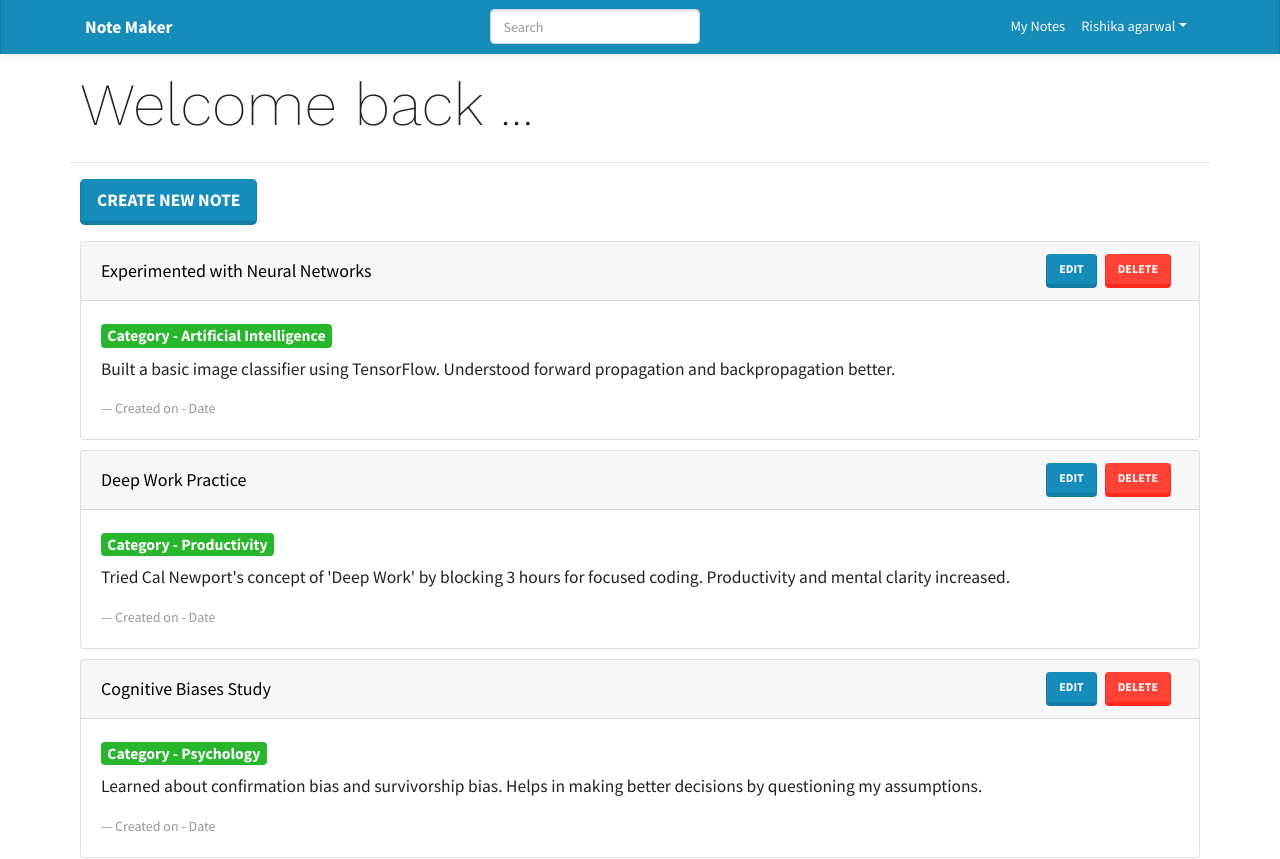
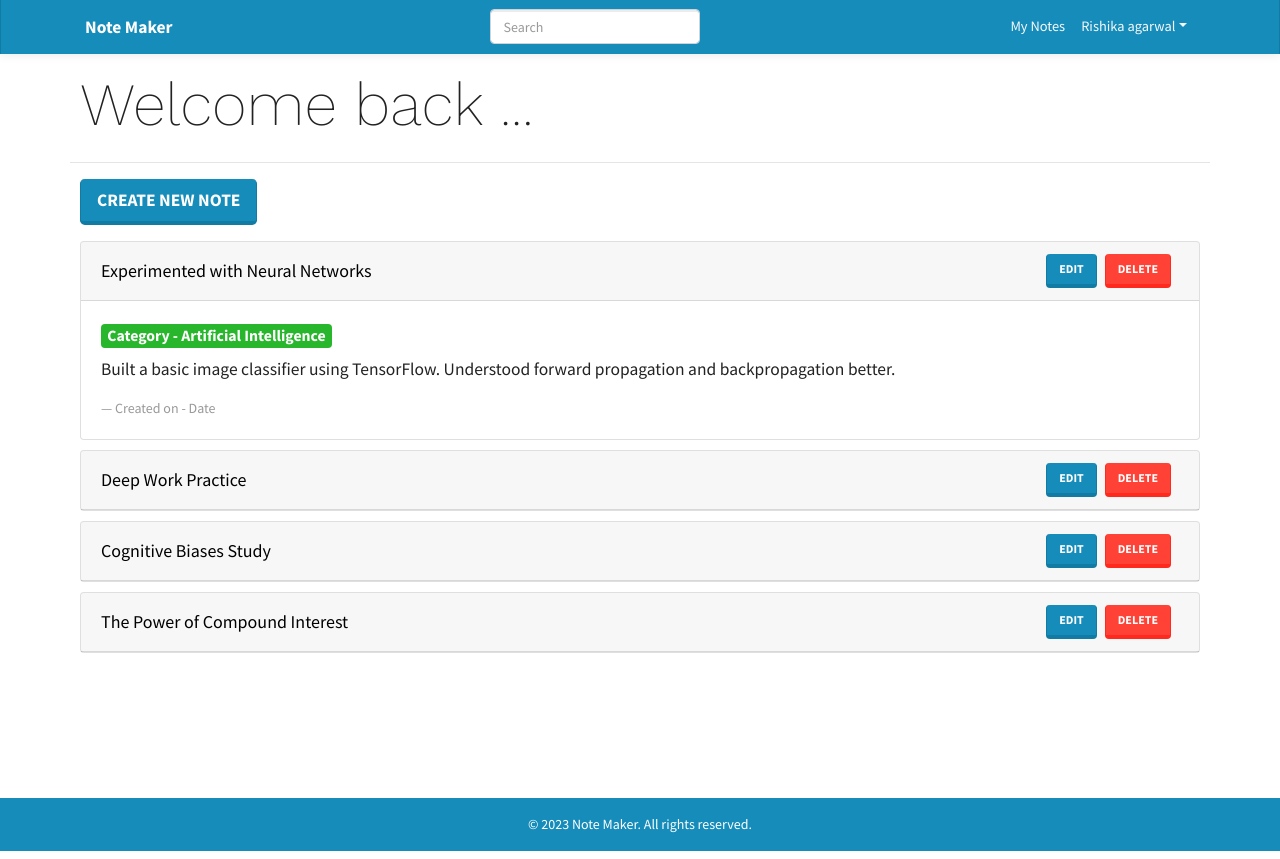
Before and after one commit to Rishika-993/NoteMaker, a React (Create React App) app in the folder frontend/: page /mynotes in a window 1280 px wide. Shown: the top 859 px of the page. Built offline with nearby package versions, Linux system fonts and the light colour scheme.

Commit message:
feat: update MyNotes component to use Accordion for note display and improve styling, default accordian setting

```diff
--- a/frontend/src/screens/LandingPage/LandingPage.css
+++ b/frontend/src/screens/LandingPage/LandingPage.css
@@ -7,7 +7,7 @@
     background-size: cover;
 }
 .bg-body-tertiary{
-    border-bottom: #010f1d ;
+    border-bottom: #082746;
     box-shadow: 0 0 10px rgba(0, 0, 0, 0.1);
 }
 .title {
--- a/frontend/src/screens/MyNotes/MyNotes.js
+++ b/frontend/src/screens/MyNotes/MyNotes.js
@@ -8,6 +8,7 @@ const MyNotes = () => {
         if (window.confirm("Are you sure you want to delete this note?")) {
         }
     };
+
     return (
         <MainScreen title="Welcome back ...">
             <Link to="/createnote">
@@ -15,21 +16,27 @@ const MyNotes = () => {
                     Create New Note
                 </Button>
             </Link>
-          {
-              notes.map((note) => (
+
+            <Accordion defaultActiveKey="0">
+                {notes.map((note, index) => (
+                    <Accordion.Item eventKey={index.toString()} key={note._id}>
                         <Card style={{ margin: 10 }}>
-                    <Card.Header style={{ display: 'flex' }}>
-                    <span
+                            <Card.Header style={{ display: 'flex', alignItems: 'center' }}>
+                                <Accordion.Button
+                                    as="div"
                                     style={{
                                         color: "black",
                                         textDecoration: "none",
                                         flex: 1,
                                         cursor: "pointer",
-                        alignSelf: "center",
                                         fontSize: 18,
-                    }}>
+                                        backgroundColor: 'transparent',
+                                        border: 'none',
+                                        padding: 0
+                                    }}
+                                >
                                     {note.title}
-                    </span>
+                                </Accordion.Button>
                                 <div>
                                     <Button href={`/note/${note._id}`}>Edit</Button>
                                     <Button
@@ -41,6 +48,8 @@ const MyNotes = () => {
                                     </Button>
                                 </div>
                             </Card.Header>
+
+                            <Accordion.Body>
                                 <Card.Body>
                                     <h4>
                                         <Badge bg="success" className='text-white'>
@@ -48,20 +57,19 @@ const MyNotes = () => {
                                         </Badge>
                                     </h4>
                                     <blockquote className="blockquote mb-0">
-                        <p>
-                            {note.content}
-                        </p>
+                                        <p>{note.content}</p>
                                         <footer className="blockquote-footer">
                                             Created on - Date
                                         </footer>
                                     </blockquote>
                                 </Card.Body>
+                            </Accordion.Body>
                         </Card>
-              ))
-          }
+                    </Accordion.Item>
+                ))}
+            </Accordion>
+        </MainScreen>
+    );
+};
 
-      </MainScreen>
-  )
-}
-
-export default MyNotes
+export default MyNotes;
```
Lines whose indentation alone changed are shown as unchanged.
